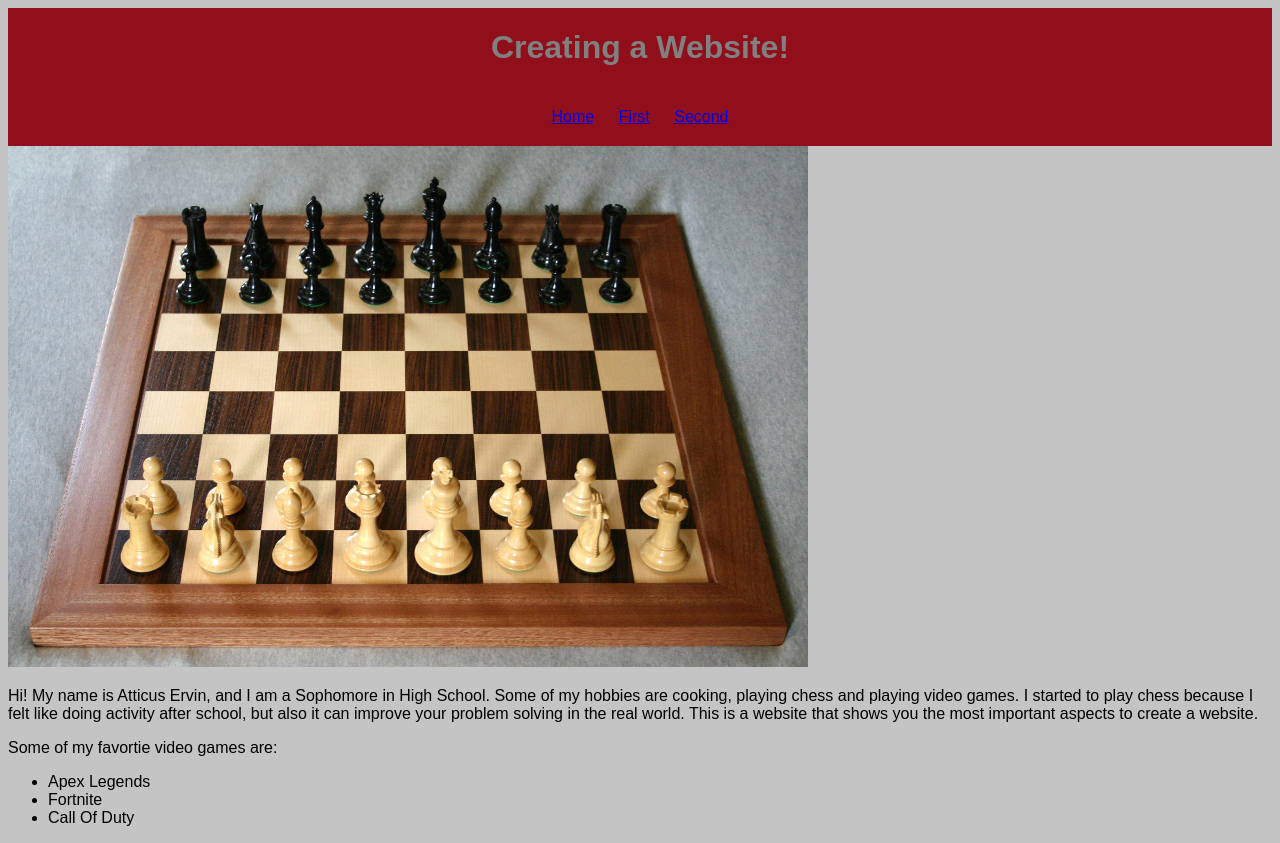
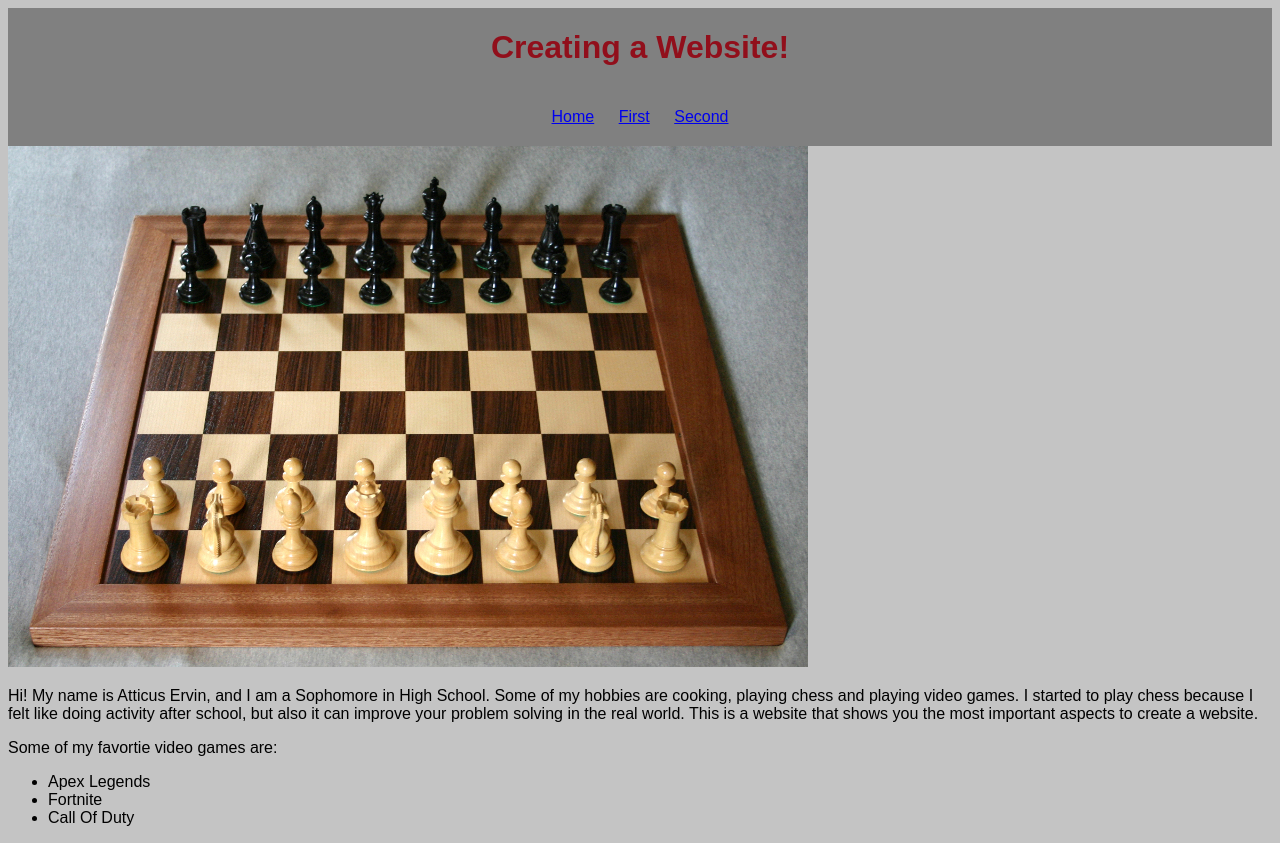
Before and after one commit to AtticusErvin/first_html, a plain HTML site: page index.html in a window 1280 px wide. Drawn offline with Linux system fonts and the light colour scheme; a script that the page names is missing.

Commit message:
change color

```diff
--- a/screen.css
+++ b/screen.css
@@ -3,15 +3,15 @@ body{
     background-color: #c4c4c4;
 }
 header{
-    background:#910F1B;
-    color:grey;
+    background:grey;
+    color:#910F1B;
     align-items:center;
     display:flex;
     flex-direction: column;
 }
 nav{
-    background: #910F1B;
-    color:grey;
+    background: grey;
+    color:#910F1B;
     align-items:center;
     display:flex;
     flex-direction: column;
```
